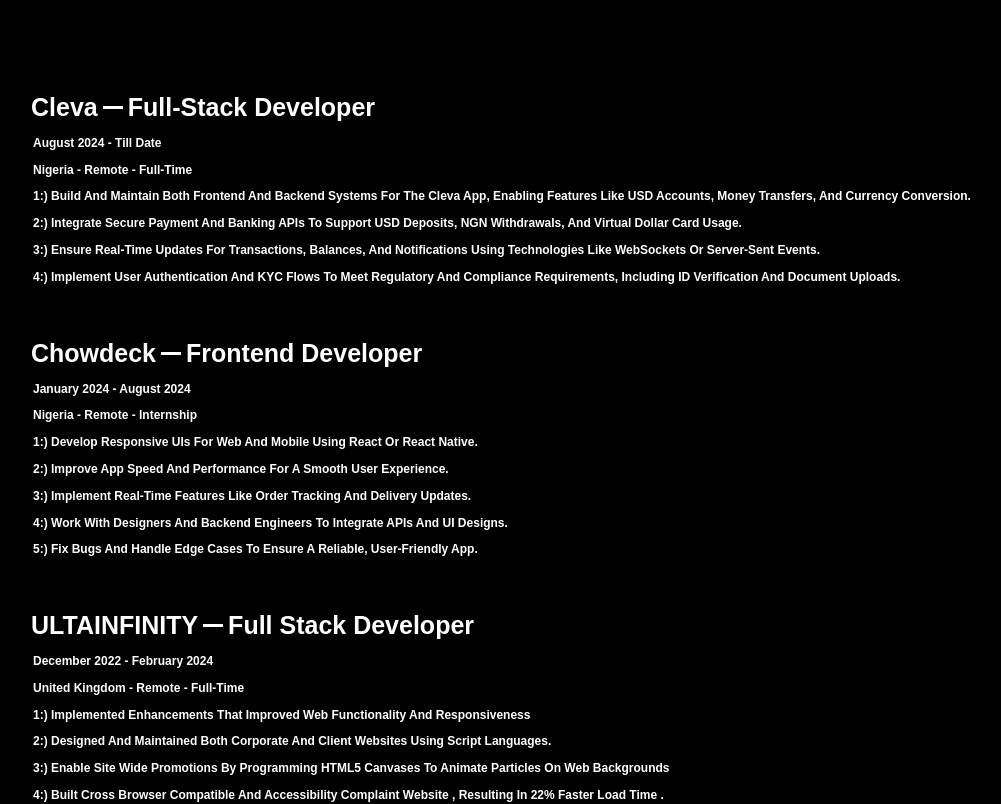
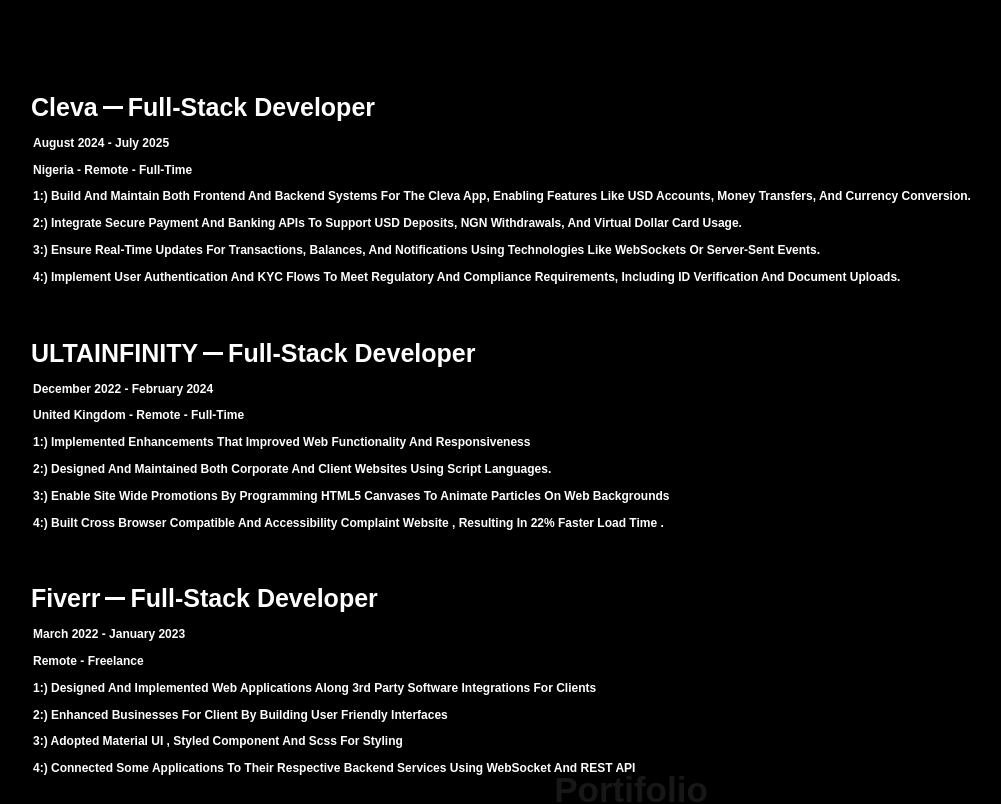
Before and after one commit to AkintanSeyi/myapp, a React (Create React App) app: page / in a window 1280 px wide. Shown: the part 2380-3184 px from the top of the page, without its empty margins (9-1010 px from the left). Built offline with nearby package versions, Linux system fonts and the light colour scheme.

Commit message:
port2025

```diff
--- a/src/data3.js
+++ b/src/data3.js
@@ -1,8 +1,8 @@
 const people4 = [
  {
     company: "cleva",
-    job: "Full-stack Developer",
-    date: "august 2024 - till date",
+    job: "Full-Stack Developer",
+    date: "august 2024 - July 2025",
     location: "Nigeria - Remote - Full-time",
     field: [
       " Build and maintain both frontend and backend systems for the Cleva app, enabling features like USD accounts, money transfers, and currency conversion.",
@@ -13,24 +13,12 @@
     ],
   },
 
-  {
-    company: "chowdeck",
-    job: "Frontend Developer",
-    date: "january 2024 - august 2024",
-    location: "Nigeria - Remote - Internship",
-    field: [
-      " Develop responsive UIs for web and mobile using React or React Native.",
-      "Improve app speed and performance for a smooth user experience.",
-       "Implement real-time features like order tracking and delivery updates.",
-      "Work with designers and backend engineers to integrate APIs and UI designs.",
-      "Fix bugs and handle edge cases to ensure a reliable, user-friendly app.",
-    ],
-  },
 
-  ,
+
+
   {
     company: "ULTAINFINITY",
-    job: "Full Stack Developer",
+    job: "Full-Stack Developer",
     date: "December 2022 - February 2024",
     location: "United Kingdom - Remote - Full-time",
     field: [
@@ -41,16 +29,15 @@
     ],
   },
   {
-    company: "SynOption",
-    job: "Software Developer",
+    company: "Fiverr",
+    job: "Full-Stack Developer",
     date: "March 2022 - January 2023",
-    location: "Singapore - Remote - Full-time",
+    location: "Remote - Freelance",
     field: [
-      "Designed and implemented web applications along 3rd party software integrations as a web team liaison for all inter-departmental and customer facing projects",
-      "Enhanced user experience and accomplish webpage objectives by creating site structures , navigation, page optimization and graphic integration.",
-      "Adopted material UI , Styled Component and Scss for styling ",
-      "Worked hand in hand with a large team of frontend developers and Developed the state management system using ReduX",
-      "Connected some applications to their respective backend services using WebSocket and REST API",
+      "Designed and implemented web applications along 3rd party software integrations for clients",
+      "Enhanced businesses for client by building User friendly interfaces",
+        "Adopted material UI , Styled Component and Scss for styling ",
+     "Connected some applications to their respective backend services using WebSocket and REST API"
     ],
   },
 
```
